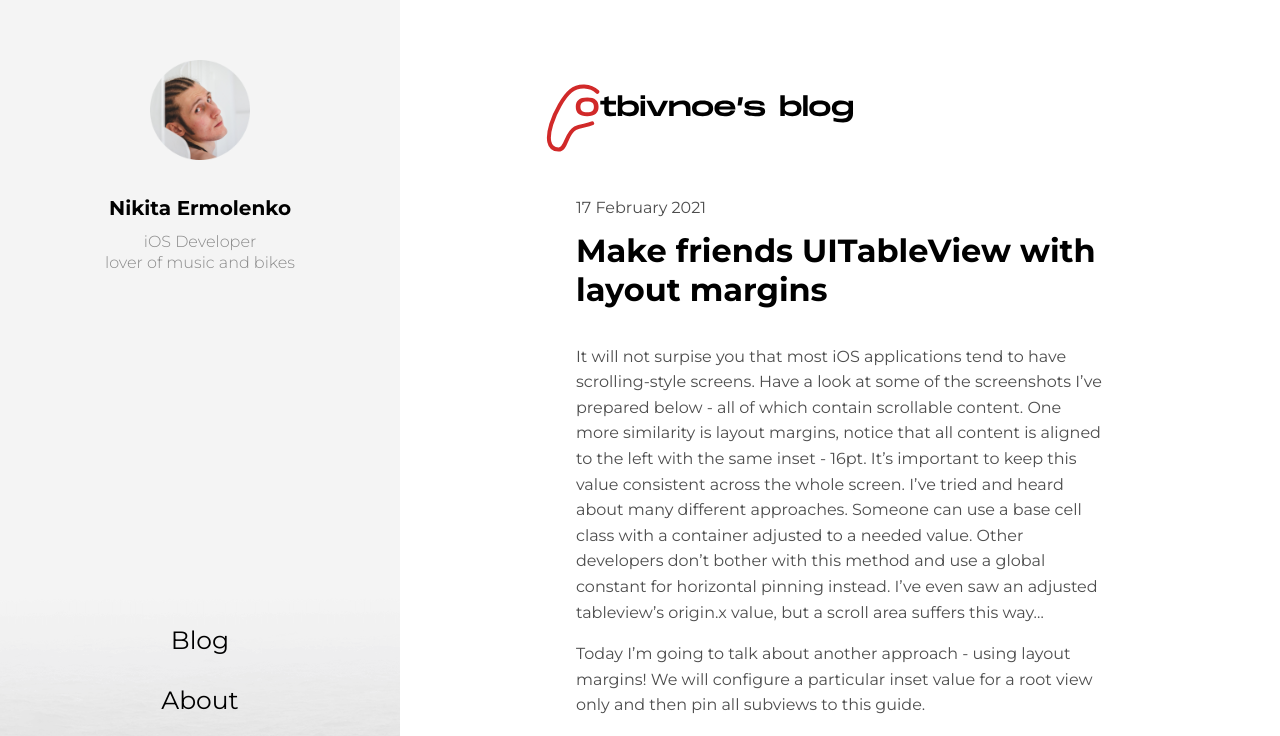
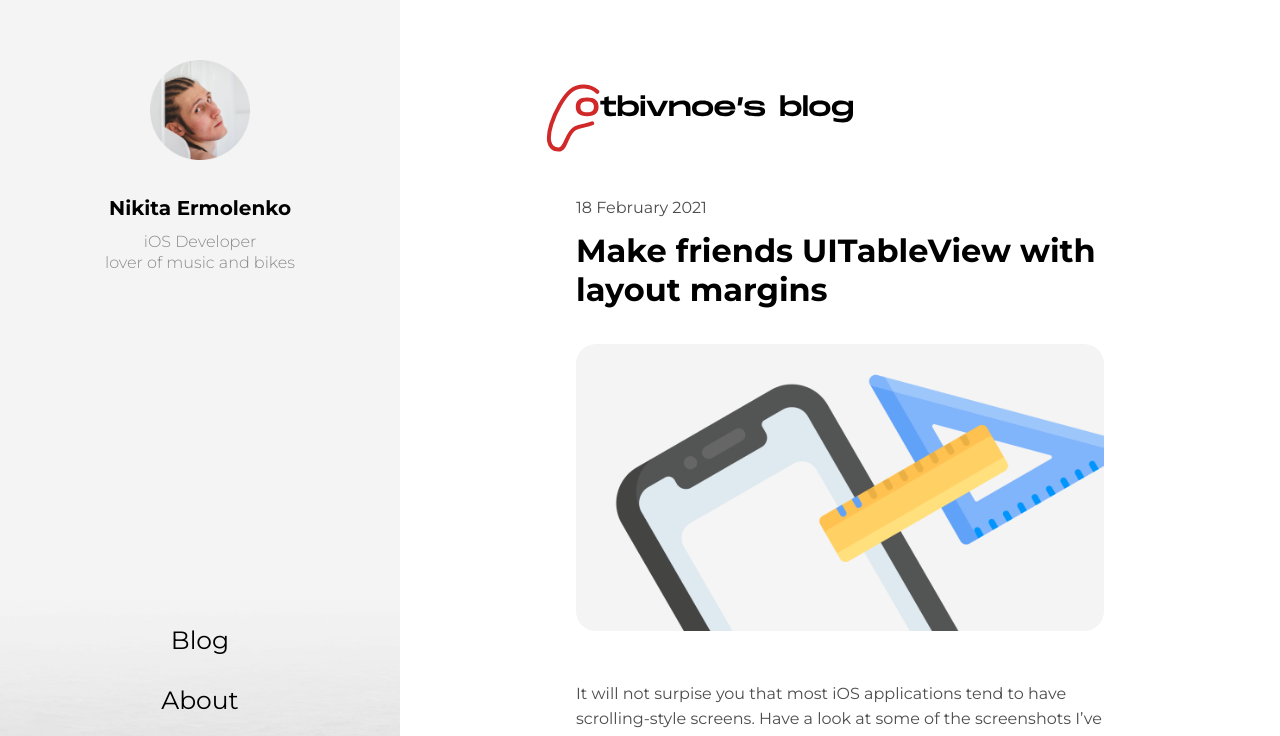
Before and after one commit to Otbivnoe/Otbivnoe.github.io, a Jekyll site: the page built from _posts/2021-02-18-Make-Friends-UITableView-with-Layout-Margins.md, in a window 1280 px wide and 1400 px high. Shown: the top 736 px of the window. Built offline with Jekyll 4.4.1, drawn with Linux system fonts in a browser that asks for light colours; some of the changed text lies outside the part shown.

Commit message:
Apply tiny png for all images

```diff
--- a/_posts/2021-02-17-Make-Friends-UITableView-with-Layout-Margins.md
+++ b/_posts/2021-02-18-Make-Friends-UITableView-with-Layout-Margins.md
@@ -2,10 +2,11 @@
 layout: post
 title: "Make friends UITableView with layout margins"
 subtitle: "It will not surpise you that most iOS applications tend to have scrolling-style screens. Have a look at some of the screenshots I've prepared below - all of which contain scrollable content. One more similarity is layout margins, notice that all content is aligned to the left with the same inset - 16pt."
-date: 2021-02-17 10:30:00 +0300
+date: 2021-02-18 19:00:00 +0300
+image: /assets/img/articles/layout-margins/logo.png
 ---
 
-It will not surpise you that most iOS applications tend to have scrolling-style screens. Have a look at some of the screenshots I've prepared below - all of which contain scrollable content. One more similarity is layout margins, notice that all content is aligned to the left with the same inset - 16pt. It's important to keep this value consistent across the whole screen. I’ve tried and heard about many different approaches. Someone can use a base cell class with a container adjusted to a needed value. Other developers don't bother with this method and use a global constant for horizontal pinning instead. I've even saw an adjusted tableview's origin.x value, but a scroll area suffers this way...
+It will not surpise you that most iOS applications tend to have scrolling-style screens. Have a look at some of the screenshots I've prepared below - all of which contain scrollable content. One more similarity is layout margins, notice that all content is aligned to the left with the same inset - 16pt. It's important to keep this value consistent across the whole screen. I’ve tried and heard about many different approaches. Someone can use a base cell class with a container adjusted to a needed value. Other developers don't bother with this method and use a global constant for horizontal pinning instead. I've even seen an adjusted tableview's origin.x value, but a scroll area suffers this way...
 
 Today I'm going to talk about another approach - using layout margins! We will configure a particular inset value for a root view only and then pin all subviews to this guide.
 
@@ -35,7 +36,7 @@ view.directionalLayoutMargins = .init(top: 0, leading: 10, bottom: 0, trailing:
 
 I've prepared two screenshots to better understand the differences between these options:
 
-<img class="centered post-img" srcset="/assets/img/articles/layout-margins/1.png" alt="">
+<img class="centered post-img" srcset="/assets/img/articles/layout-margins/viewRespects.png" alt="">
 
 
 Go over to the second step - configuring a table view. Since the table view has its own margins, it is necessary to preserve the root view's margins. We need to set these properties:
```
Also changed, not shown: assets/img/articles/layout-margins/1.png (deleted), assets/img/articles/layout-margins/logo.png (added), assets/img/articles/layout-margins/viewRespects.png (added), 1 other file.
